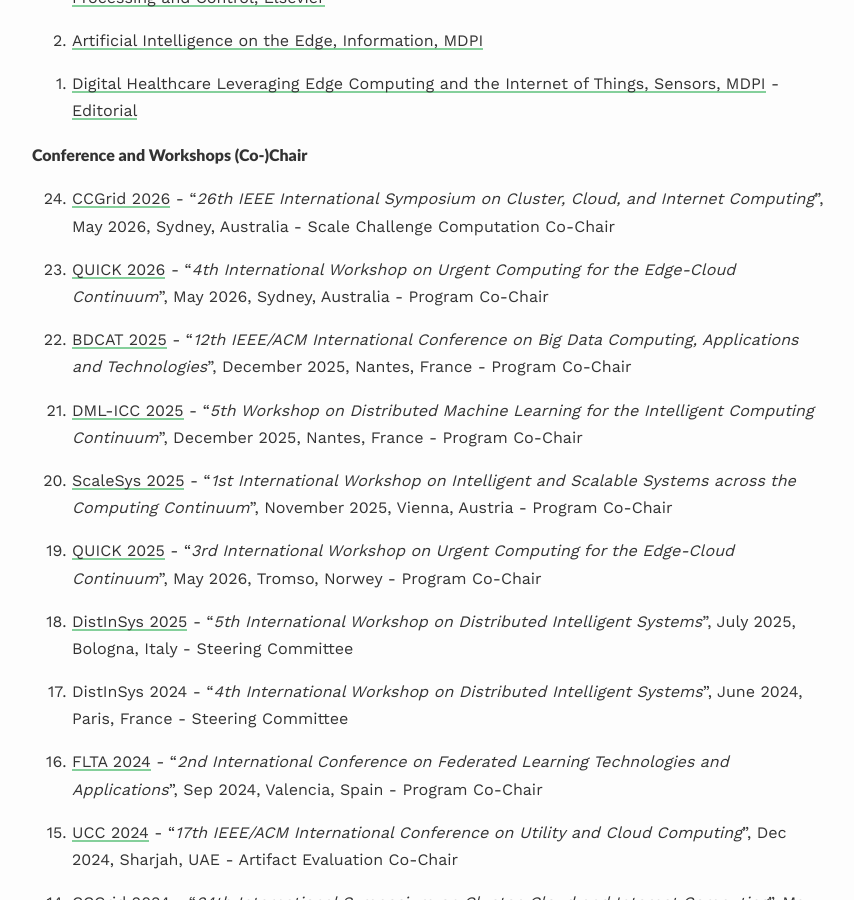
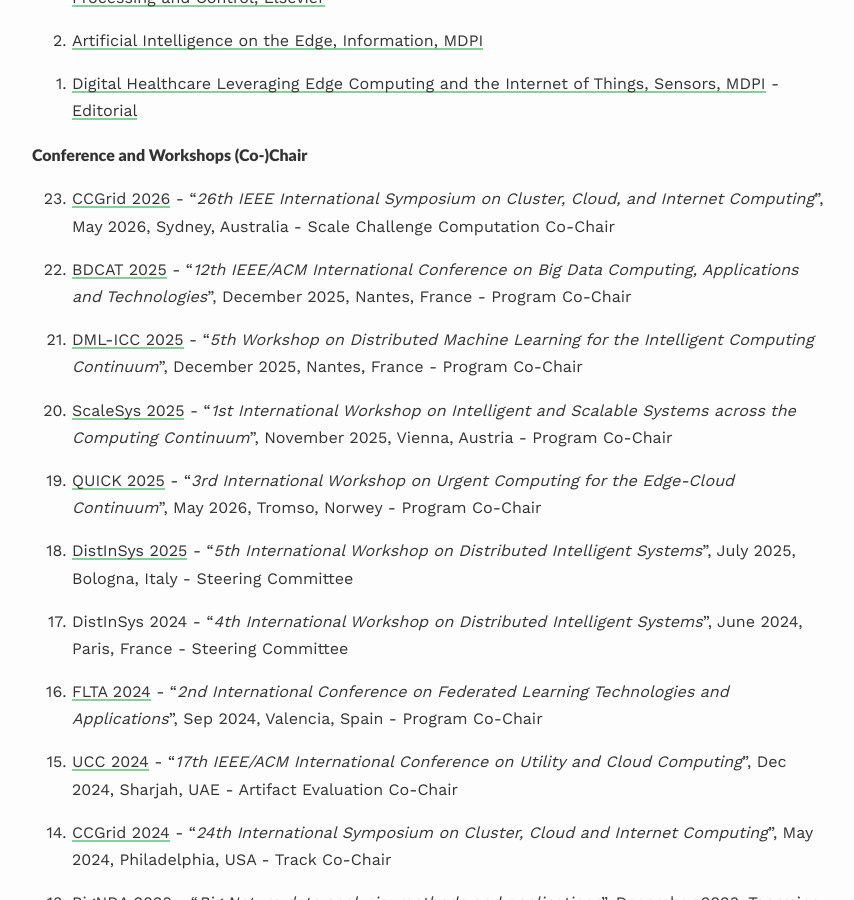
Before and after one commit to lcarnevale/lcarnevale.github.io, a Jekyll site: the page built from _pages/activities.md, in a window 1280 px wide and 900 px high, scrolled down 728 px. Shown: the whole window, without its empty margins (208-1062 px from the left). Built offline with Jekyll 4.4.1, drawn with Linux system fonts in a browser that asks for light colours; nearby versions of some CDN libraries; some web fonts are replaced.

Commit message:
remove the QUICK 2026 workshop

```diff
--- a/_pages/activities.md
+++ b/_pages/activities.md
@@ -34,8 +34,6 @@
 #### Conference and Workshops (Co-)Chair
 0. [CCGrid 2026](https://ccgrid2026.org/index.php) - "<i>26th IEEE International Symposium
 on Cluster, Cloud, and Internet Computing</i>", May 2026, Sydney, Australia - Scale Challenge Computation Co-Chair
-
-0. [QUICK 2026](https://quick-workshop.github.io) - "<i>4th International Workshop on Urgent Computing for the Edge-Cloud Continuum</i>", May 2026, Sydney, Australia - Program Co-Chair
 
 0. [BDCAT 2025](https://bdcat-conference.org) - "<i>12th IEEE/ACM International Conference on
 Big Data Computing, Applications and Technologies</i>", December 2025, Nantes, France - Program Co-Chair
```
